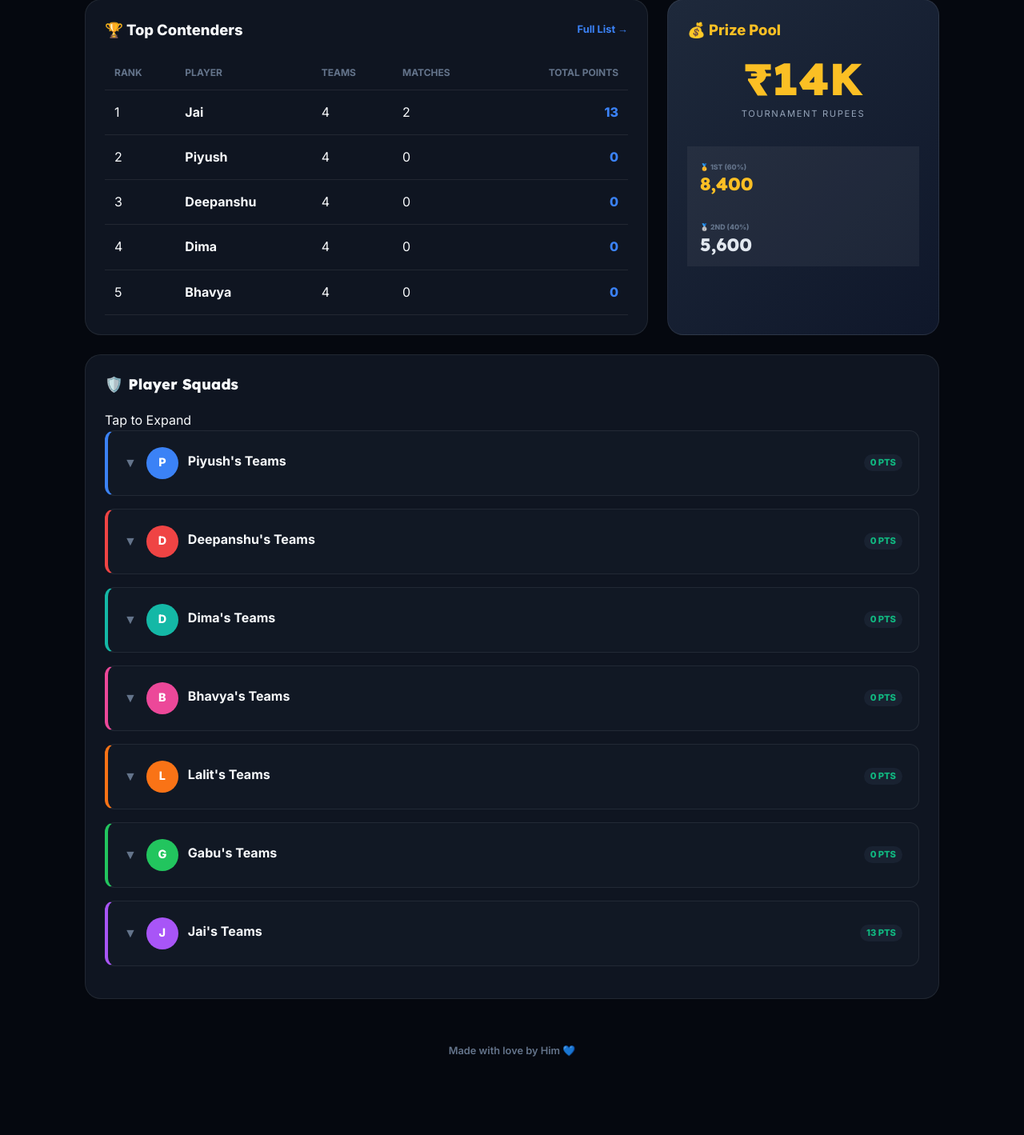
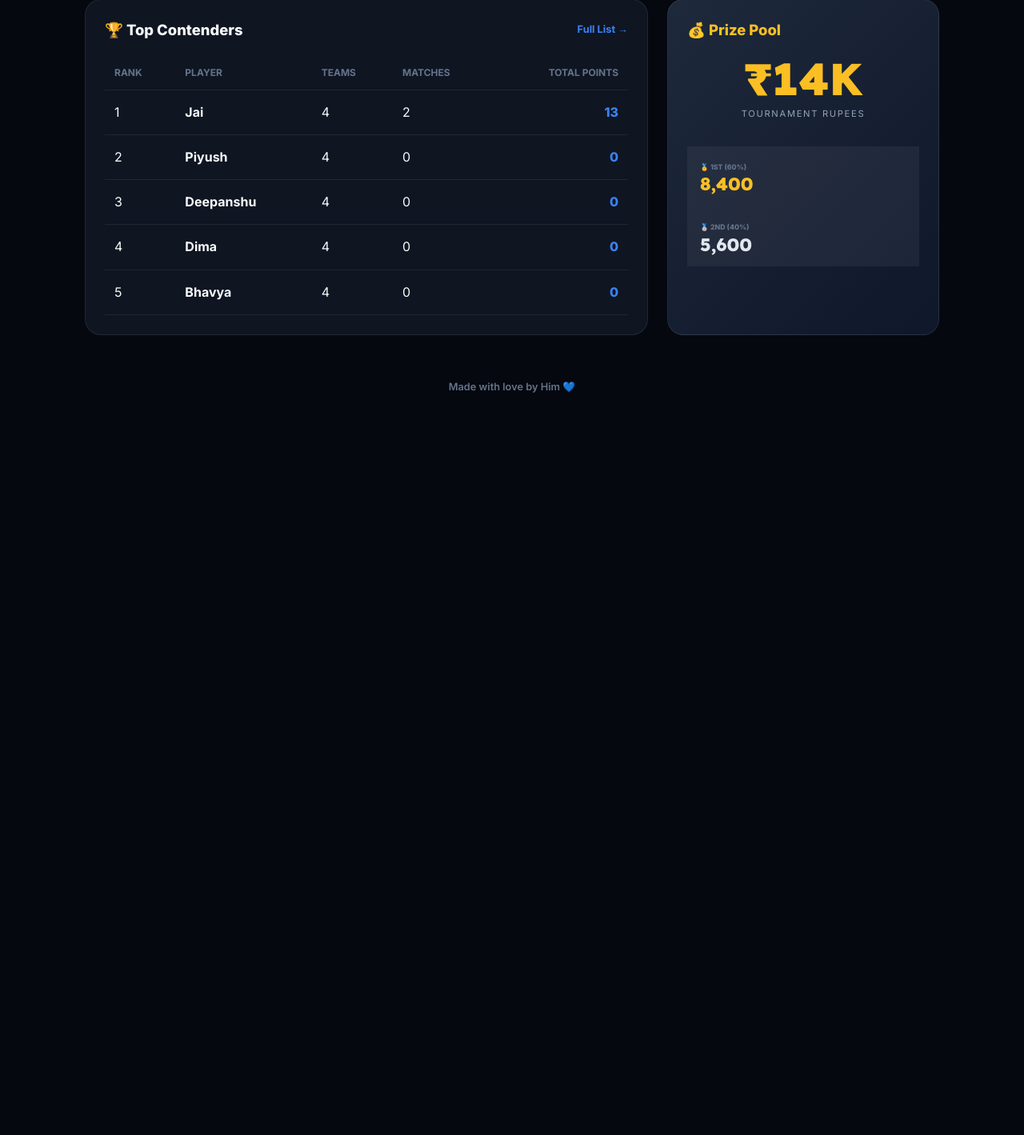
Before and after one commit to k8n44jbnnk-lang/wcfl, a Flask app: page / in a window 1280 px wide. Shown: the part 1709-3128 px from the top of the page at 80% size. After the commit the page ends 2200 px from the top, so only its background shows below. Run offline with Flask 3, Linux system fonts and the light colour scheme; some libraries are stand-ins or nearby versions.

Commit message:
Remove Player Squads section from homepage

```diff
--- a/templates/index.html
+++ b/templates/index.html
@@ -232,36 +232,7 @@
       </div>
     </div>
 
-    {# 3. Collapsible Squads #}
-    <div class="standard-card" style="grid-column: span 12;">
-      <div class="section-header">
-        <h2 class="section-title">🛡️ Player Squads</h2>
-        <div class="status-badge">Tap to Expand</div>
-      </div>
 
-      {% for player_name, groups in player_teams_by_group.items() %}
-      {% set p_color = get_player_color(player_name) %}
-      <div class="squad-section" style="border-left: 4px solid {{ p_color }};">
-        <div class="squad-header" onclick="toggleSquad(this)">
-          <span class="toggle-icon">▼</span>
-          <div class="avatar-sm" style="background: {{ p_color }};">{{ player_name[0] }}</div>
-          <span class="player-name" style="flex:1; font-weight:700;">{{ player_name }}'s Teams</span>
-          <span class="badge success" style="font-size:0.7rem;">{{ data.points.get(player_name, 0) }} PTS</span>
-        </div>
-        <div class="squad-body">
-          {% for group_info in groups %}
-            {% for team in group_info.teams %}
-            <div class="team-chip">
-              <span>{{ team.flag }}</span>
-              <span>{{ team.name }}</span>
-              <span class="badge" style="font-size:0.5rem; background:rgba(255,255,255,0.1)">T{{ team.tier }}</span>
-            </div>
-            {% endfor %}
-          {% endfor %}
-        </div>
-      </div>
-      {% endfor %}
-    </div>
 
   </div>{# /.bento-grid #}
 
```
